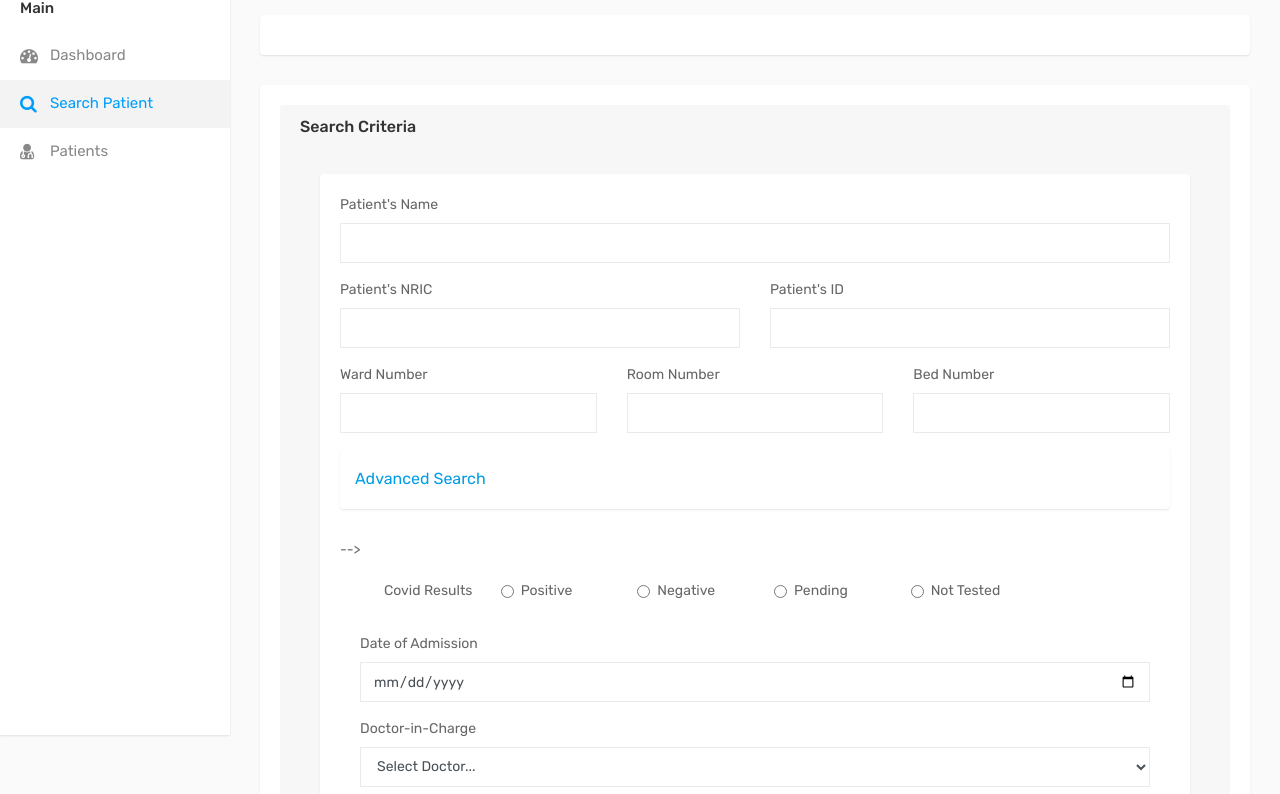
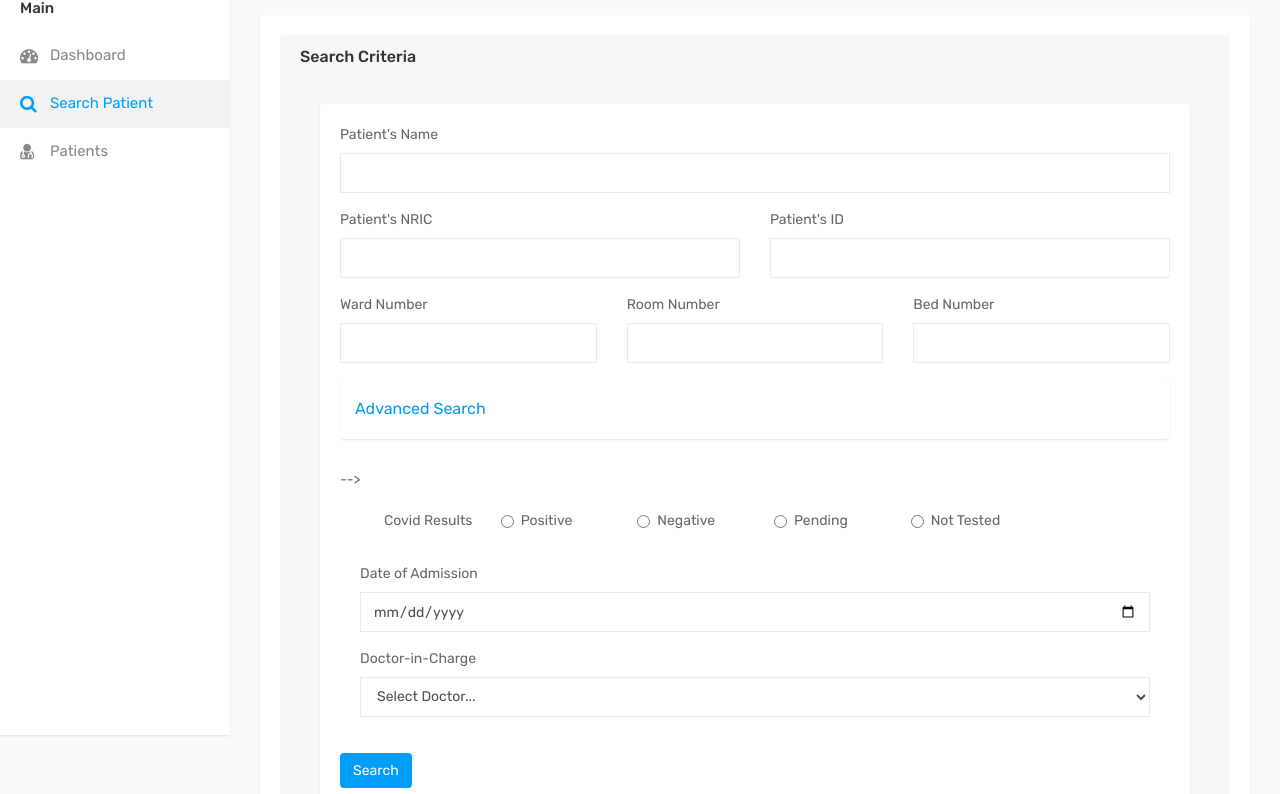
Before and after one commit to TanglingTreats/Database_Mod_Project, a website: page src/Database Medical Monitor UI/search_patient.html in a window 1280 px wide. Shown: the part 65-859 px from the top of the page. Drawn offline with Linux system fonts and the light colour scheme.

Commit message:
Update search_patient.html

```diff
--- a/src/Database Medical Monitor UI/search_patient.html
+++ b/src/Database Medical Monitor UI/search_patient.html
@@ -77,13 +77,6 @@
         <!-------------------------------------------------- Main Content Goes Here ---------------------------------------->
         <div class="page-wrapper">
             <div class="content">
-                <div class="row">
-                    <div class="col-sm-12">
-                        <div class="card-box">
-
-                        </div>
-                    </div>
-                </div>
                 <!----------------------------------------------- Search Bar -------------------------------------------->
                 <div class="card-box">
                     <div id="accordion">
```
